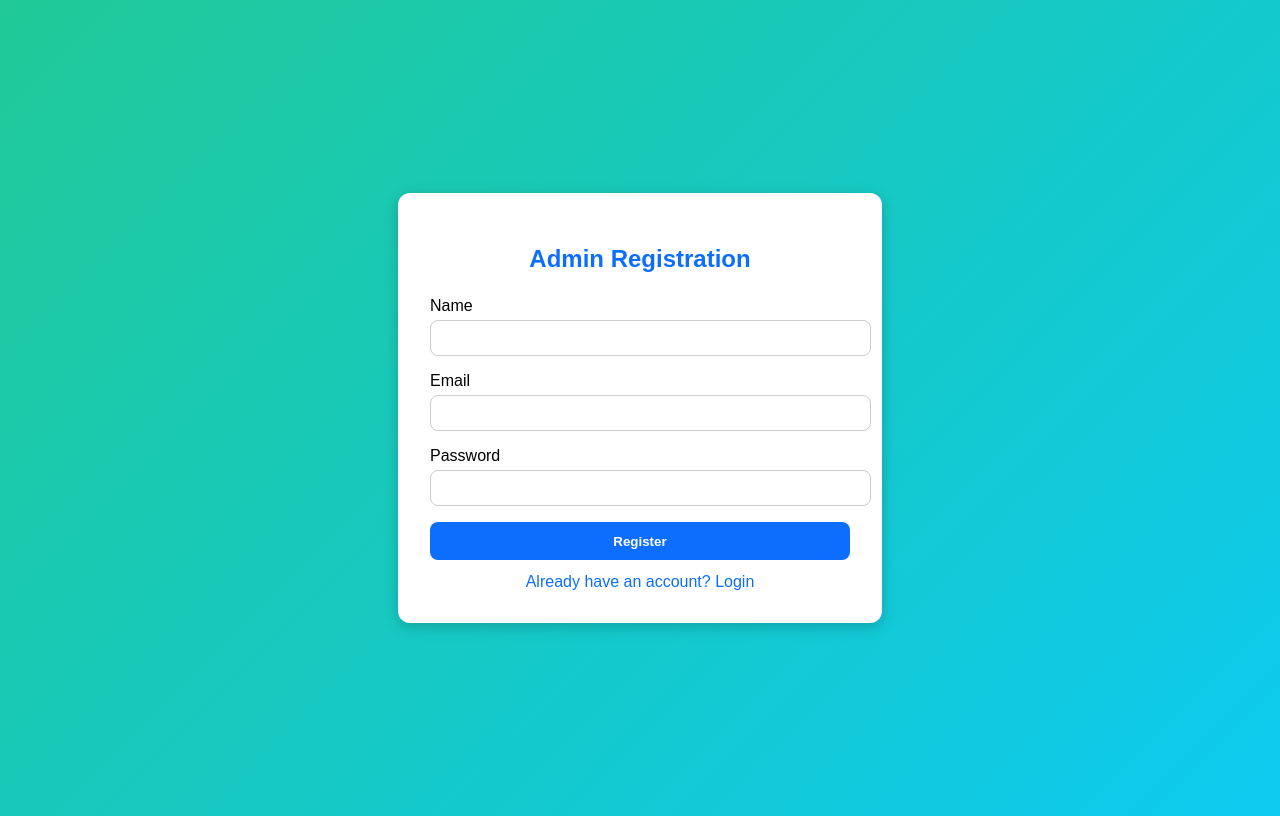
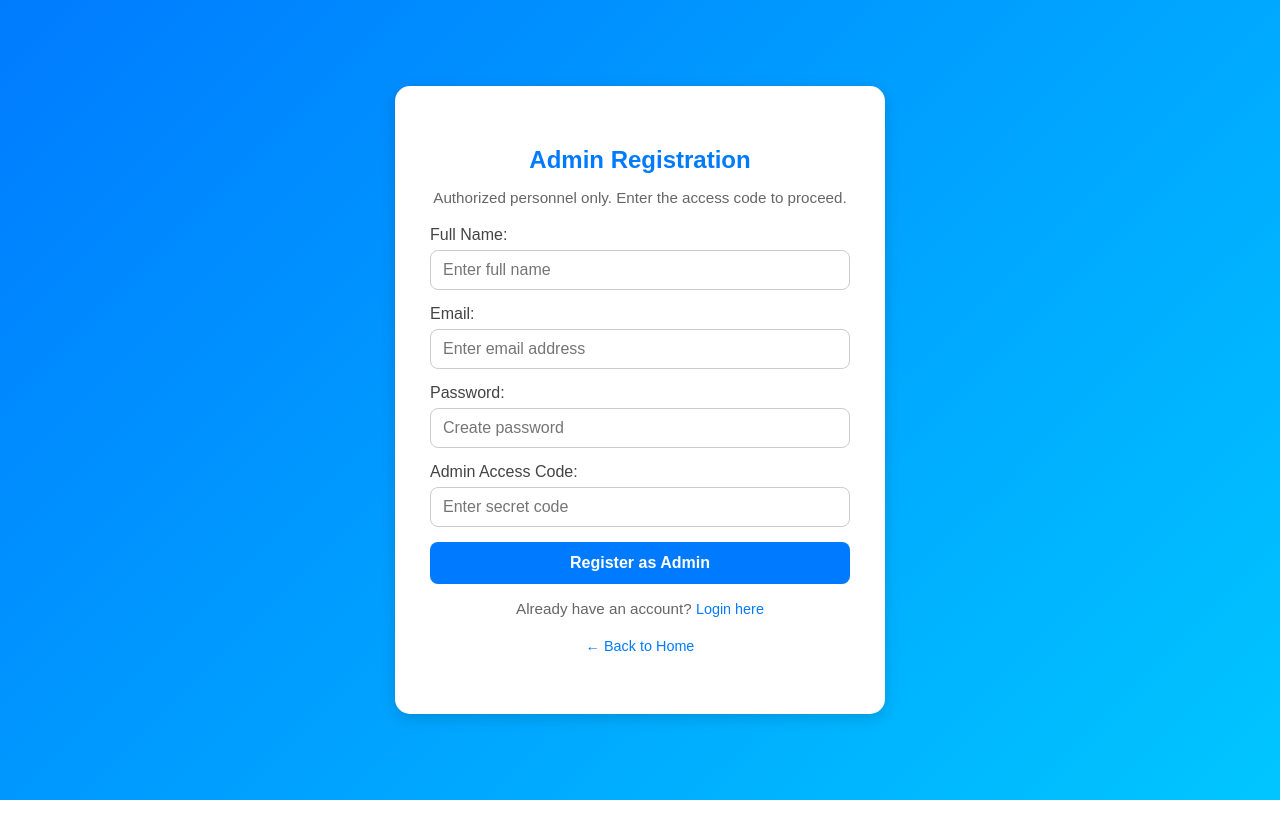
Before and after one commit to Erickpython/EduTrack_LMS, a Flask app: page /admin/register in a window 1280 px wide. Run offline with Flask 3, Linux system fonts and the light colour scheme.

Commit message:
Update admin_register.html

```diff
--- a/templates/admin_register.html
+++ b/templates/admin_register.html
@@ -7,91 +7,131 @@
   <style>
     body {
       font-family: 'Poppins', sans-serif;
-  background: linear-gradient(135deg, #20c997, #0dcaf0);
+      background: linear-gradient(135deg, #007bff, #00c6ff);
       height: 100vh;
+      margin: 0;
       display: flex;
+      justify-content: center;
       align-items: center;
-  justify-content: center;
+      color: #333;
     }
-.container {
+    .register-container {
       background: #fff;
-  padding: 2rem;
-  border-radius: 12px;
+      padding: 40px 35px;
+      border-radius: 15px;
+      box-shadow: 0 4px 15px rgba(0,0,0,0.15);
       width: 100%;
       max-width: 420px;
-  box-shadow: 0 4px 15px rgba(0,0,0,0.2);
+      text-align: center;
     }
     h2 {
-  text-align: center;
-  color: #0d6efd;
-  margin-bottom: 1.5rem;
+      color: #007bff;
+      margin-bottom: 15px;
+    }
+    p {
+      color: #666;
+      margin-bottom: 20px;
+      font-size: 0.95rem;
     }
     label {
       display: block;
-  margin-bottom: .3rem;
+      text-align: left;
+      margin-bottom: 6px;
       font-weight: 500;
+      color: #444;
     }
     input {
       width: 100%;
-  padding: .6rem;
-  margin-bottom: 1rem;
+      padding: 10px 12px;
+      margin-bottom: 15px;
       border: 1px solid #ccc;
       border-radius: 8px;
+      font-size: 1rem;
+      box-sizing: border-box;
+    }
+    input:focus {
+      outline: none;
+      border-color: #007bff;
+      box-shadow: 0 0 5px rgba(0,123,255,0.4);
     }
     button {
       width: 100%;
-  background: #0d6efd;
+      padding: 12px;
+      background: #007bff;
       color: white;
       border: none;
-  padding: .7rem;
       border-radius: 8px;
+      font-size: 1rem;
       font-weight: 600;
       cursor: pointer;
+      transition: background 0.3s ease;
     }
     button:hover {
-  background: #084298;
+      background: #0056b3;
     }
-a {
-  display: block;
-  text-align: center;
-  margin-top: .8rem;
-  color: #0d6efd;
+    .flash-messages {
+      margin-bottom: 15px;
+      text-align: left;
+    }
+    .flash-messages li {
+      list-style: none;
+      padding: 10px;
+      border-radius: 8px;
+      margin-bottom: 5px;
+      font-size: 0.9rem;
+    }
+    .flash-messages .success { background-color: #d4edda; color: #155724; }
+    .flash-messages .danger { background-color: #f8d7da; color: #721c24; }
+    .flash-messages .warning { background-color: #fff3cd; color: #856404; }
+    .links a {
+      color: #007bff;
       text-decoration: none;
+      font-size: 0.9rem;
     }
-a:hover {
+    .links a:hover {
       text-decoration: underline;
     }
   </style>
 </head>
 <body>
 
-<div class="container">
+  <div class="register-container">
     <h2>Admin Registration</h2>
+    <p>Authorized personnel only. Enter the access code to proceed.</p>
 
+    <!-- Flash messages -->
     {% with messages = get_flashed_messages(with_categories=true) %}
       {% if messages %}
+        <ul class="flash-messages">
           {% for category, message in messages %}
-        <p style="color:
-          {% if category == 'success' %}green
-          {% elif category == 'danger' %}red
-          {% else %}#333{% endif %};
-        ">{{ message }}</p>
+            <li class="{{ category }}">{{ message }}</li>
           {% endfor %}
+        </ul>
       {% endif %}
     {% endwith %}
 
     <form method="POST">
       <input type="hidden" name="csrf_token" value="{{ csrf_token() }}">
-    <label>Name</label>
-    <input type="text" name="name" required>
-    <label>Email</label>
-    <input type="email" name="email" required>
-    <label>Password</label>
-    <input type="password" name="password" required>
-    <button type="submit">Register</button>
+
+      <label for="name">Full Name:</label>
+      <input type="text" id="name" name="name" placeholder="Enter full name" required>
+
+      <label for="email">Email:</label>
+      <input type="email" id="email" name="email" placeholder="Enter email address" required>
+
+      <label for="password">Password:</label>
+      <input type="password" id="password" name="password" placeholder="Create password" required>
+
+      <label for="access_code">Admin Access Code:</label>
+      <input type="password" id="access_code" name="access_code" placeholder="Enter secret code" required>
+
+      <button type="submit">Register as Admin</button>
     </form>
 
-  <a href="{{ url_for('admin_login') }}">Already have an account? Login</a>
+    <div class="links" style="margin-top: 15px;">
+      <p>Already have an account? <a href="{{ url_for('admin_login') }}">Login here</a></p>
+      <p><a href="{{ url_for('index') }}">← Back to Home</a></p>
+    </div>
   </div>
 
 </body>
```
Lines whose indentation alone changed are shown as unchanged.
